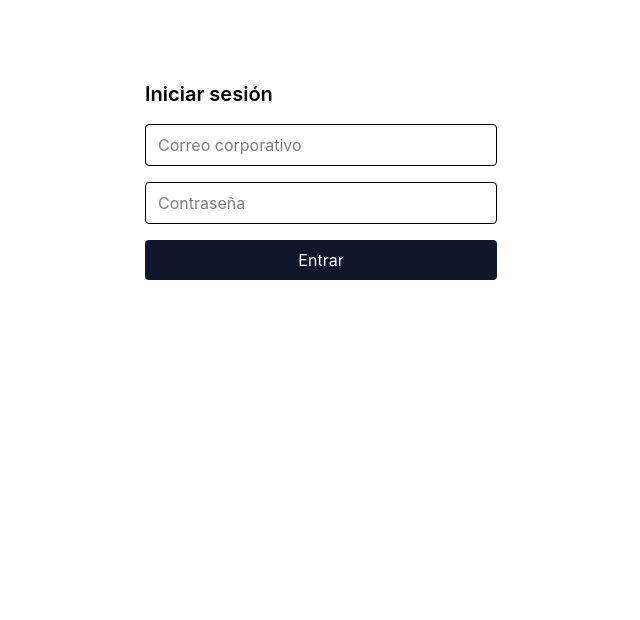
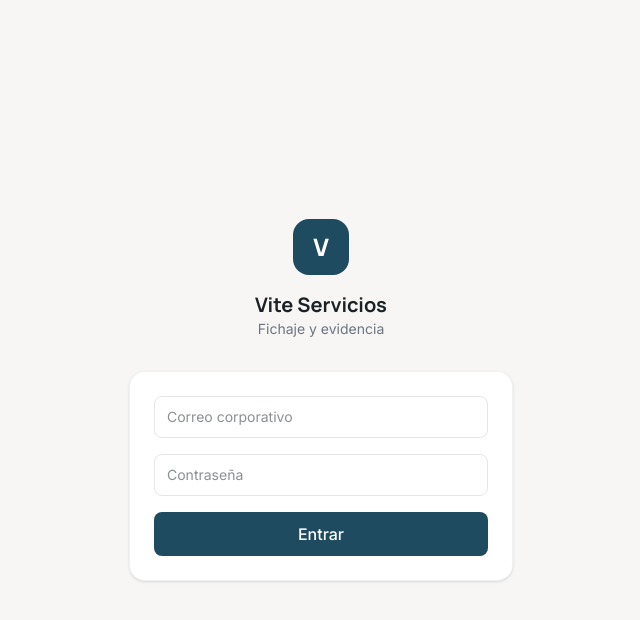
Before and after one commit to coralormad/CleanOps, a React (Vite) app in the folder frontend/: page /login in a window 1280 px wide. Shown: the top 620 px of the page, without its empty margins (319-959 px from the left). Built offline with nearby package versions, Linux system fonts and the light colour scheme; no server answers.

Commit message:
Diseño de marca aplicado: colores, tipografía, iconos

```diff
--- a/frontend/index.html
+++ b/frontend/index.html
@@ -2,9 +2,12 @@
 <html lang="en">
   <head>
     <meta charset="UTF-8" />
-    <link rel="icon" type="image/svg+xml" href="/favicon.svg" />
+    <link rel="preconnect" href="https://fonts.googleapis.com">
+    <link rel="preconnect" href="https://fonts.gstatic.com" crossorigin>
+    <link href="https://fonts.googleapis.com/css2?family=Inter:wght@400;500;600&family=Manrope:wght@600;700;800&display=swap" rel="stylesheet">
+    <link rel="icon" type="image/png" href="/icons/icon-192.png" />
     <meta name="viewport" content="width=device-width, initial-scale=1.0" />
-    <title>frontend</title>
+    <title>Vite Control - Fichaje</title>
   </head>
   <body>
     <div id="root"></div>
--- a/frontend/src/index.css
+++ b/frontend/src/index.css
@@ -1 +1,24 @@
 @import "tailwindcss";
+
+@theme {
+  --color-primary: #1E4B5F;
+  --color-primary-dark: #163947;
+  --color-surface: #F7F6F4;
+  --color-ink: #1A2226;
+  --color-muted: #6B7680;
+  --color-success: #4A7C59;
+  --color-success-bg: #E7F0E9;
+  --color-warning: #C9862F;
+  --color-warning-bg: #FBF0E1;
+  --color-danger: #B54A3F;
+  --color-danger-bg: #F8E9E7;
+
+  --font-display: "Manrope", sans-serif;
+  --font-sans: "Inter", sans-serif;
+}
+
+body {
+  font-family: var(--font-sans);
+  background-color: var(--color-surface);
+  color: var(--color-ink);
+}
--- a/frontend/src/pages/AdminDashboard.tsx
+++ b/frontend/src/pages/AdminDashboard.tsx
@@ -1,10 +1,10 @@
 import { useAuth } from '../hooks/useAuth'
 import { useAdminFichajes } from '../hooks/useAdminFichajes'
 
-function badgeColor(estado: string) {
-  if (estado === 'aprobado') return 'bg-green-100 text-green-800'
-  if (estado === 'rechazado') return 'bg-red-100 text-red-800'
-  return 'bg-amber-100 text-amber-800'
+function badgeStyle(estado: string) {
+  if (estado === 'aprobado') return 'bg-success-bg text-success'
+  if (estado === 'rechazado') return 'bg-danger-bg text-danger'
+  return 'bg-warning-bg text-warning'
 }
 
 export function AdminDashboard() {
@@ -12,39 +12,39 @@ export function AdminDashboard() {
   const { fichajes, cargando, revisar } = useAdminFichajes(perfil?.id)
 
   return (
-    <div className="max-w-2xl mx-auto mt-10 px-4 space-y-4">
-      <div className="text-center space-y-1">
-        <h1 className="text-xl font-semibold">Panel de administración</h1>
-        <p className="text-sm text-gray-500">
+    <div className="min-h-screen px-4 py-8">
+      <div className="max-w-2xl mx-auto space-y-4">
+        <div className="text-center">
+          <div className="w-10 h-10 rounded-xl bg-primary flex items-center justify-center mx-auto mb-3">
+            <span className="font-display font-extrabold text-white text-base">V</span>
+          </div>
+          <h1 className="font-display font-bold text-lg text-ink">Panel de administración</h1>
+          <p className="text-sm text-muted">
             Conectada como {perfil?.nombreCompleto} ({perfil?.rol})
           </p>
         </div>
 
-      {cargando && <p className="text-center text-sm text-gray-400">Cargando fichajes...</p>}
+        {cargando && <p className="text-center text-sm text-muted">Cargando fichajes...</p>}
 
         <div className="space-y-3">
           {fichajes.map((f) => (
-          <div key={f.id} className="border rounded-lg p-3 space-y-2">
-            <div className="flex justify-between items-start">
+            <div key={f.id} className="bg-white border border-black/5 rounded-2xl shadow-sm p-4 space-y-3">
+              <div className="flex justify-between items-start gap-3">
                 <div>
-                <p className="font-medium">
+                  <p className="font-medium text-ink">
                     {f.empleadas?.nombre_completo ?? 'Empleada desconocida'} — {f.tipo}
                   </p>
-                <p className="text-xs text-gray-500">
+                  <p className="text-xs text-muted">
                     {f.ubicaciones_portales?.nombre ?? 'Edificio desconocido'} ·{' '}
                     {new Date(f.fecha_hora_dispositivo).toLocaleString()}
                   </p>
-                <p className="text-xs text-gray-400">
+                  <p className="text-xs text-muted">
                     Método: {f.metodo}
-                  {f.distancia_metros !== null && (
-                    <> · {Math.round(f.distancia_metros)}m del edificio</>
-                  )}
-                  {f.dentro_del_radio === false && (
-                    <span className="text-red-600"> · fuera de radio</span>
-                  )}
+                    {f.distancia_metros !== null && <> · {Math.round(f.distancia_metros)}m del edificio</>}
+                    {f.dentro_del_radio === false && <span className="text-danger"> · fuera de radio</span>}
                   </p>
                 </div>
-              <span className={`text-xs px-2 py-1 rounded ${badgeColor(f.estado_revision)}`}>
+                <span className={`text-xs px-2.5 py-1 rounded-full font-medium ${badgeStyle(f.estado_revision)}`}>
                   {f.estado_revision}
                 </span>
               </div>
@@ -52,10 +52,10 @@ export function AdminDashboard() {
               {(f.foto_antes_url || f.foto_despues_url) && (
                 <div className="flex gap-2">
                   {f.foto_antes_url && (
-                  <img src={f.foto_antes_url} alt="Foto antes" className="w-20 h-20 object-cover rounded" />
+                    <img src={f.foto_antes_url} alt="Foto antes" className="w-20 h-20 object-cover rounded-lg" />
                   )}
                   {f.foto_despues_url && (
-                  <img src={f.foto_despues_url} alt="Foto después" className="w-20 h-20 object-cover rounded" />
+                    <img src={f.foto_despues_url} alt="Foto después" className="w-20 h-20 object-cover rounded-lg" />
                   )}
                 </div>
               )}
@@ -64,13 +64,13 @@ export function AdminDashboard() {
                 <div className="flex gap-2 pt-1">
                   <button
                     onClick={() => revisar(f.id, 'aprobado')}
-                  className="text-xs bg-green-600 text-white rounded px-3 py-1"
+                    className="text-xs bg-success text-white rounded-lg px-3 py-1.5 font-medium"
                   >
                     Aprobar
                   </button>
                   <button
                     onClick={() => revisar(f.id, 'rechazado')}
-                  className="text-xs bg-red-600 text-white rounded px-3 py-1"
+                    className="text-xs bg-danger text-white rounded-lg px-3 py-1.5 font-medium"
                   >
                     Rechazar
                   </button>
@@ -80,15 +80,16 @@ export function AdminDashboard() {
           ))}
 
           {!cargando && fichajes.length === 0 && (
-          <p className="text-center text-sm text-gray-400">No hay fichajes todavía.</p>
+            <p className="text-center text-sm text-muted">No hay fichajes todavía.</p>
           )}
         </div>
 
-      <div className="text-center pt-4">
-        <button onClick={cerrarSesion} className="text-sm text-red-600 underline">
+        <div className="text-center pt-2">
+          <button onClick={cerrarSesion} className="text-sm text-danger">
             Cerrar sesión
           </button>
         </div>
       </div>
+    </div>
   )
 }
--- a/frontend/src/pages/Login.tsx
+++ b/frontend/src/pages/Login.tsx
@@ -31,14 +31,23 @@ export function Login() {
   }
 
   return (
-    <form onSubmit={handleSubmit} className="max-w-sm mx-auto mt-20 space-y-4 px-4">
-      <h1 className="text-xl font-semibold">Iniciar sesión</h1>
+    <div className="min-h-screen flex items-center justify-center px-4">
+      <div className="w-full max-w-sm">
+        <div className="flex flex-col items-center mb-8">
+          <div className="w-14 h-14 rounded-2xl bg-primary flex items-center justify-center mb-4">
+            <span className="font-display font-extrabold text-white text-2xl">V</span>
+          </div>
+          <h1 className="font-display font-bold text-xl text-ink">Vite Servicios</h1>
+          <p className="text-sm text-muted">Fichaje y evidencia</p>
+        </div>
+
+        <form onSubmit={handleSubmit} className="bg-white rounded-2xl shadow-sm border border-black/5 p-6 space-y-4">
           <input
             type="email"
             placeholder="Correo corporativo"
             value={email}
             onChange={(e) => setEmail(e.target.value)}
-        className="w-full border rounded px-3 py-2"
+            className="w-full border border-black/10 rounded-lg px-3 py-2.5 text-sm focus:outline-none focus:ring-2 focus:ring-primary/30"
             required
           />
           <input
@@ -46,13 +55,18 @@ export function Login() {
             placeholder="Contraseña"
             value={password}
             onChange={(e) => setPassword(e.target.value)}
-        className="w-full border rounded px-3 py-2"
+            className="w-full border border-black/10 rounded-lg px-3 py-2.5 text-sm focus:outline-none focus:ring-2 focus:ring-primary/30"
             required
           />
-      {error && <p className="text-red-600 text-sm">{error}</p>}
-      <button type="submit" className="w-full bg-slate-900 text-white rounded px-3 py-2">
+          {error && <p className="text-danger text-sm">{error}</p>}
+          <button
+            type="submit"
+            className="w-full bg-primary hover:bg-primary-dark transition-colors text-white font-medium rounded-lg px-3 py-2.5"
+          >
             Entrar
           </button>
         </form>
+      </div>
+    </div>
   )
 }
--- a/frontend/vite.config.ts
+++ b/frontend/vite.config.ts
@@ -10,12 +10,16 @@ export default defineConfig({
     VitePWA({
       registerType: 'autoUpdate',
       manifest: {
-        name: 'CleanOps',
-        short_name: 'CleanOps',
+        name: 'Vite Servicios - Fichaje',
+        short_name: 'Vite Fichaje',
         description: 'Fichaje y evidencia para equipos de limpieza',
-        theme_color: '#0f172a',
-        background_color: '#0f172a',
+        theme_color: '#1E4B5F',
+        background_color: '#F7F6F4',
         display: 'standalone',
+        icons: [
+          { src: 'icons/icon-192.png', sizes: '192x192', type: 'image/png' },
+          { src: 'icons/icon-512.png', sizes: '512x512', type: 'image/png' },
+        ],
       },
     }),
   ],
```
Also changed, not shown: frontend/src/pages/EmployeeHome.tsx (+33 -23 lines), frontend/public/icons/icon-192.png (added), frontend/public/icons/icon-512.png (added). Lines whose indentation alone changed are shown as unchanged.
